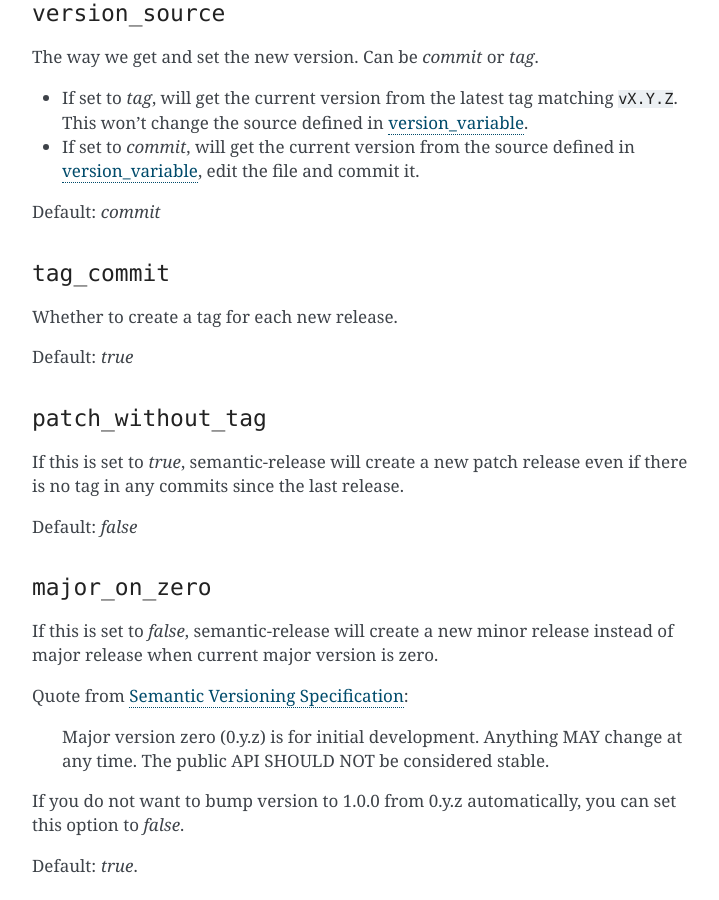
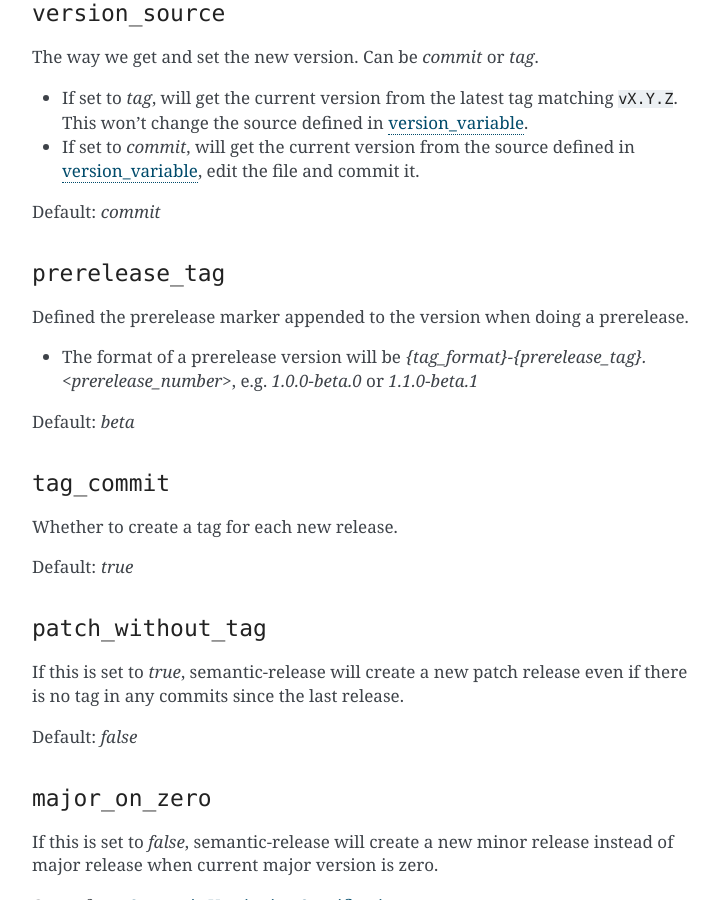
Before and after one commit to python-semantic-release/python-semantic-release, a Sphinx documentation site: the page built from docs/configuration.rst, in a window 1280 px wide and 900 px high, scrolled down 1754 px. Shown: the whole window, without its empty margins (388-1107 px from the left). Built offline with Sphinx 7.4.7, drawn with Linux system fonts in a browser that asks for light colours; pages that are not in the unit, such as notebooks, are missing from menus.

Commit message:
docs: added basic infos about prereleases

```diff
--- a/docs/commands.rst
+++ b/docs/commands.rst
@@ -74,6 +74,12 @@ Force a minor release, ignoring the version bump determined from commit messages
 
 Force a major release, ignoring the version bump determined from commit messages.
 
+``--prerelease``
+...........
+
+Makes the next release a prerelease, version bumps are still determined or can be forced,
+but the `prerelease_tag` (see :ref:`config-prerelease_tag`) will be appended to version number.
+
 ``--noop``
 ..........
 
--- a/docs/configuration.rst
+++ b/docs/configuration.rst
@@ -94,6 +94,17 @@ The way we get and set the new version. Can be `commit` or `tag`.
   :ref:`config-version_variable`, edit the file and commit it.
 
 Default: `commit`
+
+.. _config-prerelease_tag:
+
+``prerelease_tag``
+------------------
+Defined the prerelease marker appended to the version when doing a prerelease.
+
+- The format of a prerelease version will be `{tag_format}-{prerelease_tag}.<prerelease_number>`,
+  e.g. `1.0.0-beta.0` or `1.1.0-beta.1`
+
+Default: `beta`
 
 .. _config-tag_commit:
 
```
